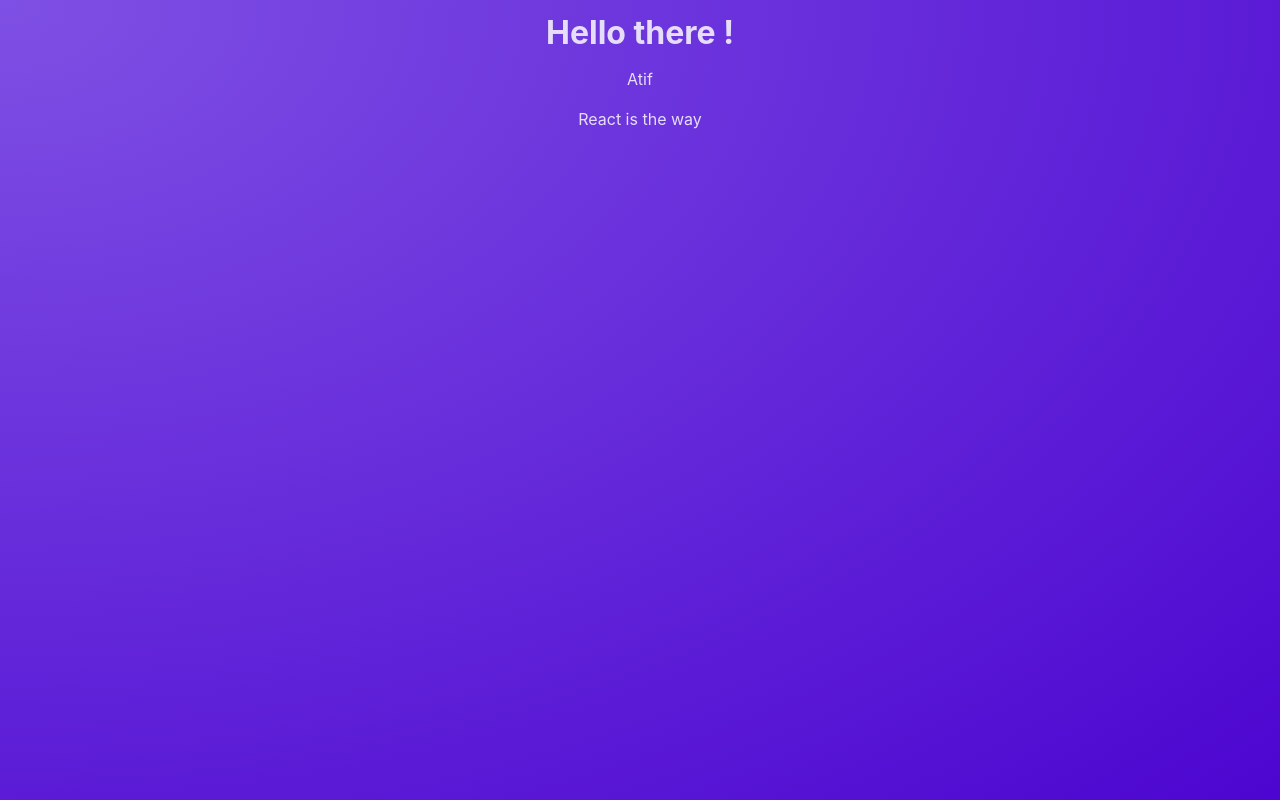
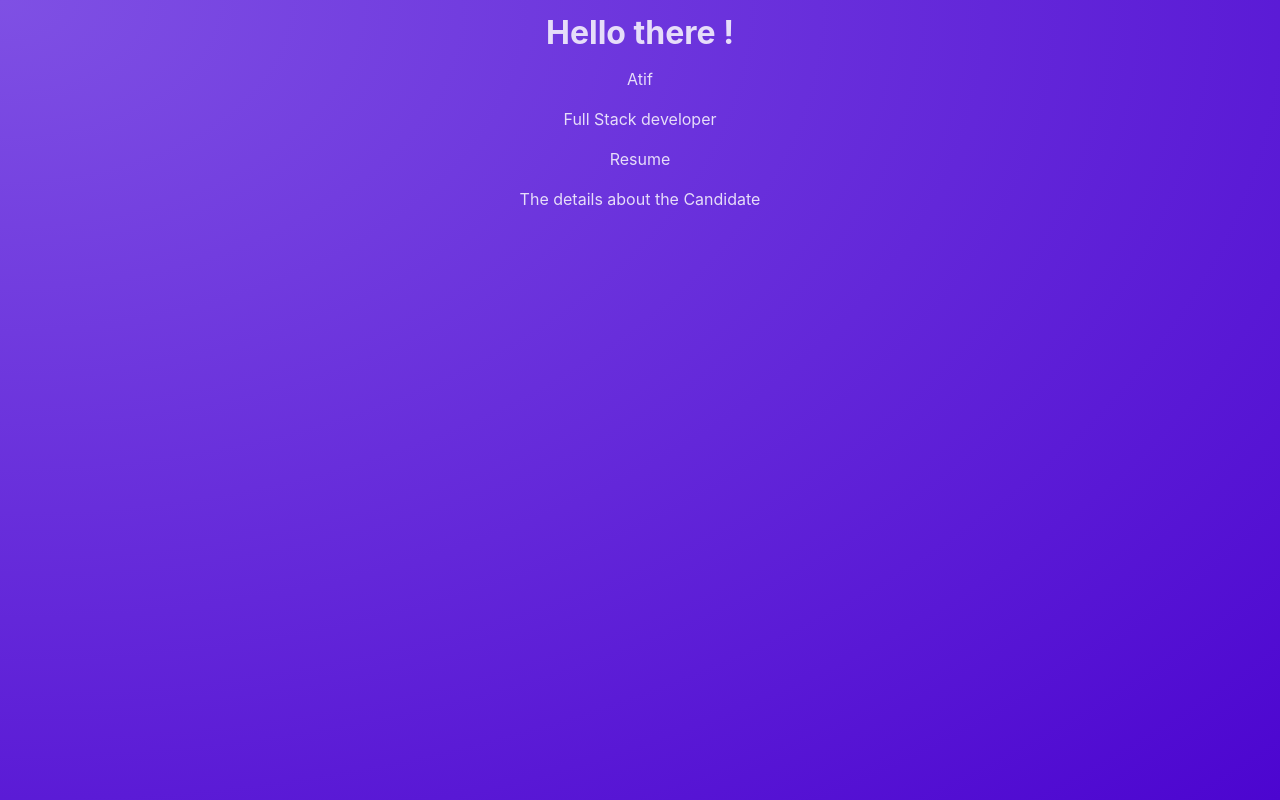
Before and after one commit to atifaftab/starting-project, a React (Vite) app: page / in a window 1280 px wide. Built offline with nearby package versions, Linux system fonts and the light colour scheme.

Commit message:
dynamic component Post

```diff
--- a/src/App.jsx
+++ b/src/App.jsx
@@ -3,7 +3,8 @@ import Post from "./components/Post";
 function App(){
   return <>
   <h1>Hello there !</h1>
-  <Post/>
+  <Post author='Atif' body='Full Stack developer'/>
+  <Post author='Resume' body='The details about the Candidate'/>
   </>
 }
 export default App;
--- a/src/components/Post.jsx
+++ b/src/components/Post.jsx
@@ -1,10 +1,9 @@
-const names = ['Atif', 'Aftab']
-
-function Post(){
-  let name = Math.random() > 0.5 ? names[0] : names[1]
-  return<>
-  <p>{name}</p>
-  <p>React is the way</p>
-  </>
+function Post(props){
+  return(
+  <div>
+  <p>{props.author}</p>
+  <p>{props.body}</p>
+  </div>
+  )
 }
 export default Post
```
